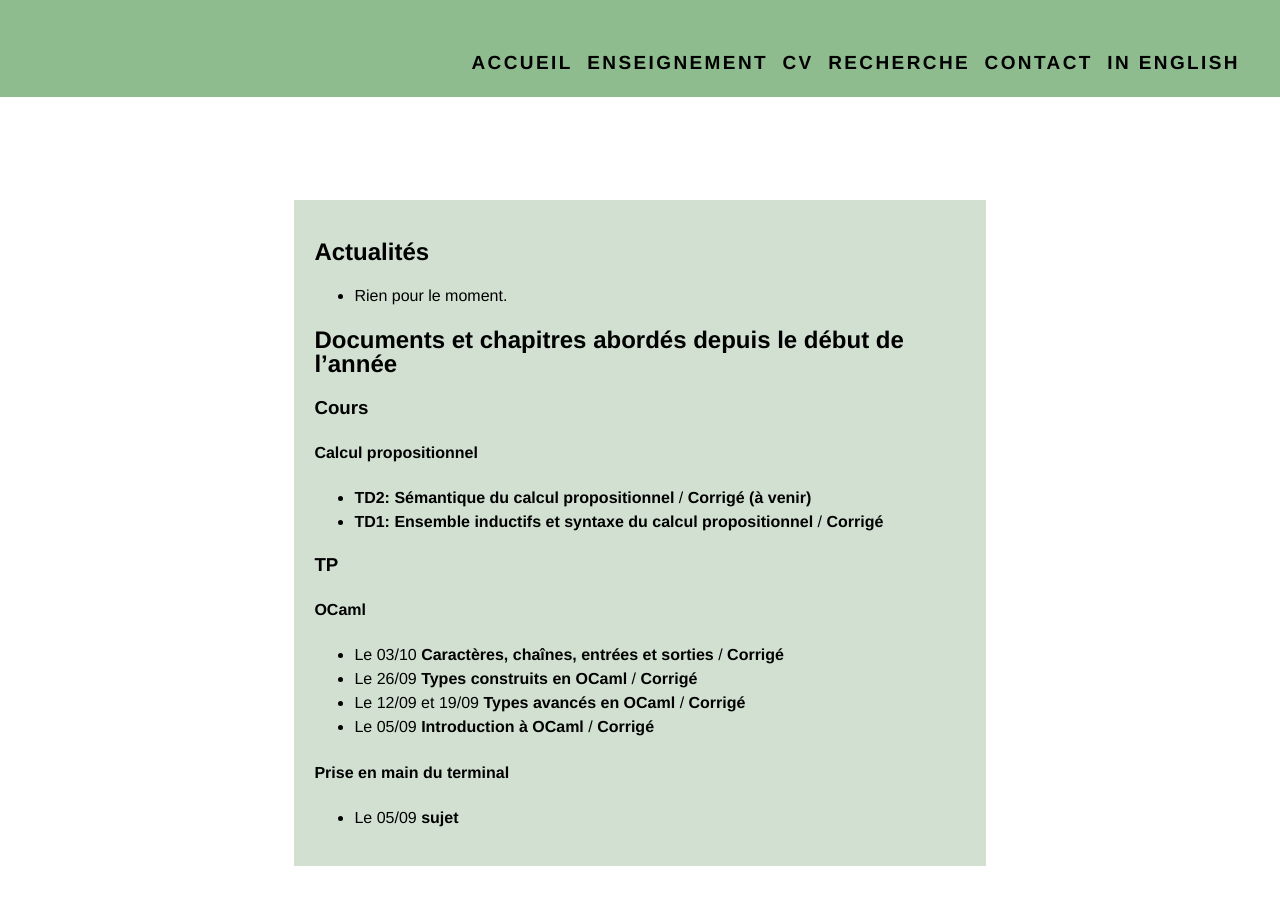
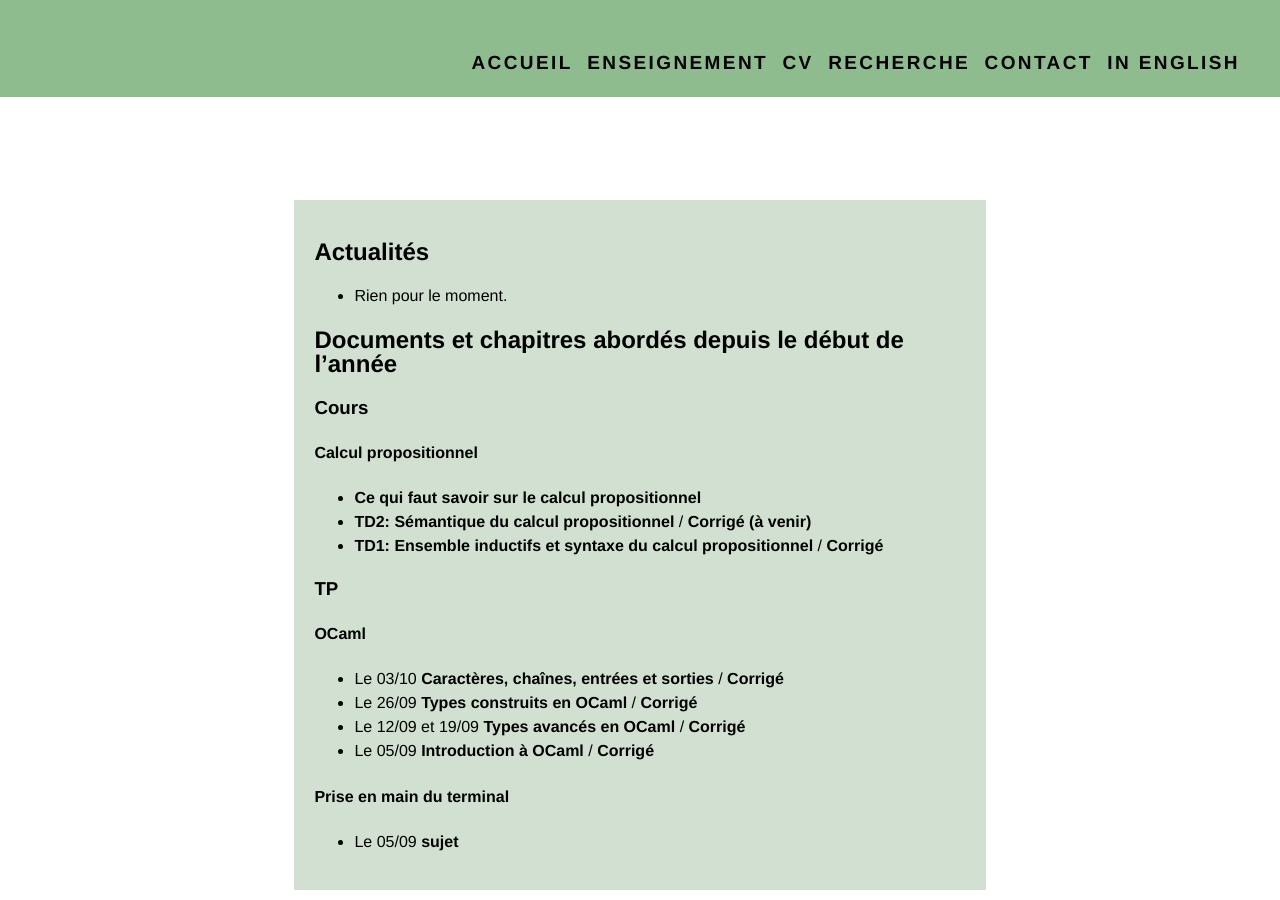
Before and after one commit to VladislavTempez/Vladislavtempez.github.io, a Jekyll site: the page built from pages/mp2i.md, in a window 1280 px wide. Built offline with Jekyll 4.4.1, drawn with Linux system fonts in a browser that asks for light colours.

Commit message:
attendus calcul prop

```diff
--- a/pages/mp2i.md
+++ b/pages/mp2i.md
@@ -12,6 +12,7 @@ description: Vladislav Tempez - Enseignement - MP2I - Informatique
 ### Cours
 
 #### Calcul propositionnel
+- [Ce qui faut savoir sur le calcul propositionnel](https://nc-lycees.netocentre.fr/s/KwZCjsorqBw7TGQ)
 - [TD2: Sémantique du calcul propositionnel](https://nc-lycees.netocentre.fr/s/JQeAGrgzxkR4axz) / [Corrigé (à venir)]()
 - [TD1: Ensemble inductifs et syntaxe du calcul propositionnel](https://nc-lycees.netocentre.fr/s/M3pzHQJyNSm3Egy) / [Corrigé](https://nc-lycees.netocentre.fr/s/6kcK8T9yiGQ6oQm)
 
```
